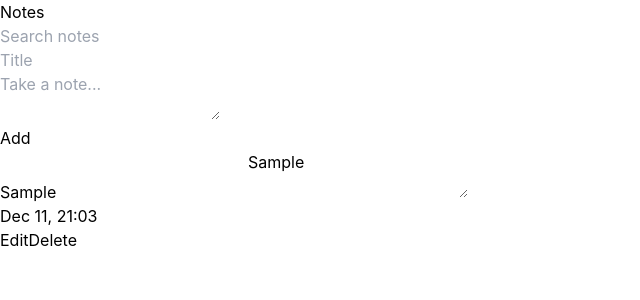
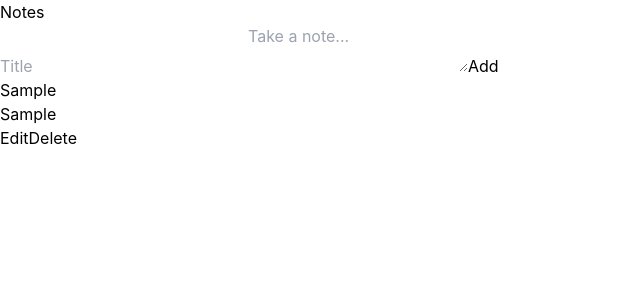
Before and after one commit to arehtunde/notes, a React (Create React App) app: page / in a window 1280 px wide. Both pictures are taken after typing "Sample", "Sample" into the empty fields and a click on the button "Add". Shown: the top 300 px of the page, without its empty margins (0-640 px from the left). Built offline with nearby package versions, Linux system fonts and the light colour scheme.

Commit message:
added edit and delete functionality && refactor code

```diff
--- a/src/App.js
+++ b/src/App.js
@@ -1,79 +1,96 @@
-import './App.css';
-import Header from './components/header';
+import { useState, useEffect } from 'react';
 import AddNote from './components/addNote';
-import EditNote from './components/editNote'
-import { Input } from './components/input'
-import { useState } from 'react';
+import EditNote from './components/editNote';
 
 const App = () => {
-  const [noteArray, setNoteArray] = useState([]);
-  const [search, setSearch] = useState('');
-  const [newNote, setNewNote] = useState({
+  const [edit, setEdit] = useState('');
+  const [text, setText] = useState({
     input: '', textarea: '',
   });
+  const noteList = localStorage.getItem('noteKey')
+    ? JSON.parse(localStorage.getItem('noteKey'))
+    : [];
+  const [noteArray, setNoteArray] = useState(noteList);
 
-  const handleSubmit = (event) => {
+  useEffect(() => {
+    const noteList = JSON.stringify(noteArray);
+    localStorage.setItem('noteKey', noteList);
+  }, [noteArray])
+
+  const handleChange = event => {
+    const value = event.target.value;
+
+    setText({
+      ...text,
+      [event.target.name]: value,
+    })
+  };
+
+  const handleSubmit = event => {
     event.preventDefault();
 
-    const date = new Date();
-    const options = {
-      month: 'short',
-      day: 'numeric',
-      hour: 'numeric',
-      minute: 'numeric',
-      hour12: false,
+    if (text.input === '' && text.textarea === '') {
+      return alert('Empty Note')
     };
 
     const noteObject = {
-      title: newNote.input,
-      content: newNote.textarea,
-      date: new Intl.DateTimeFormat('en-US', options).format(date),
+      title: text.input,
+      content: text.textarea,
       id: noteArray.length + 1,
-    }
+    };
 
-    setNoteArray(noteArray.concat(noteObject));
-    setNewNote({
+    setNoteArray([...noteArray, noteObject]);
+    setText({
       input: '', textarea: '',
-    })
+    });
   };
 
-  const handleChange = (event) => {
-    const value = event.target.value;
+  const deleteNote = idToDel => {
+    const filteredNote = noteArray.filter(note => note.id !== idToDel)
+    setNoteArray(filteredNote)
+  }
 
-    setNewNote({
-    ...newNote,
-    [event.target.name]: value,
+  const submitEdit = (event, idToEdit) => {
+    event.preventDefault();
+
+    const updatedNote = noteArray.map(note => {
+      if (note.id === idToEdit) {
+        return {
+          id: note.id,
+          title: event.target.input.value,
+          content: event.target.textarea.value,
+        }
+      } else {
+        return note;
+      }
     })
-  };
-
-  const handleSearch = (event) => {
-    const value = event.target.value;
-    setSearch(value)
-  };
-
-  const filterNotes = noteArray.filter(note =>
-    note.title.toLowerCase().includes(search.toLowerCase()) ||
-    note.content.toLowerCase().includes(search.toLowerCase())
-  );
+    setNoteArray(updatedNote)
+    setEdit('')
+  }
 
   return (
-    <div>
-      <Header />
-      <Input placeholder='Search notes' onChange={handleSearch} value={search} />
-      <form onSubmit={handleSubmit}>
-        <AddNote
-          value={newNote}
-          onChange={handleChange}
-        />
-        <button>Add</button>
-      </form>
+    <>
+      <h1>Notes</h1>
+      <AddNote
+        value={text}
+        onChange={handleChange}
+        onSubmit={handleSubmit}
+      />
 
       {
-        filterNotes.map(note =>
-          <EditNote note={note} key={note.id} />
-        )
+        noteArray.map(note => (
+          <div key={note.id}>
+            <EditNote
+              note={note}
+              edit={edit}
+              submitEdit={submitEdit}
+            />
+            <button onClick={() => setEdit(note.id)}>Edit</button>
+            <button onClick={() => deleteNote(note.id)}>Delete</button>
+          </div>
+        ))
       }
-    </div>
+    </>
   )
 };
 
--- a/src/components/addNote.js
+++ b/src/components/addNote.js
@@ -1,25 +1,22 @@
-import { Input, Textarea } from './input'
-
-const AddNote = ({value, onChange}) => {
+const AddNote = ({value, onChange, onSubmit}) => {
   return (
-    <>
-      <div>
-        <Input
+    <form onSubmit={onSubmit}>
+      <input
         name='input'
         placeholder='Title'
         value={value.input}
         onChange={onChange}
       />
-      </div>
-      <div>
-        <Textarea
+
+      <textarea
         name='textarea'
         placeholder='Take a note...'
         value={value.textarea}
         onChange={onChange}
       />
-      </div>
-    </>
+
+      <button>Add</button>
+    </form>
   )
 };
 
--- a/src/components/editNote.js
+++ b/src/components/editNote.js
@@ -1,43 +1,27 @@
-import { useState } from 'react';
-import { Input, Textarea } from './input'
+const EditNote = ({note, edit, submitEdit}) => {
+  if (note.id !== edit) {
+    return (
+      <>
+        <div>{note.title}</div>
+        <div>{note.content}</div>
+      </>
+    )
+  } else {
+    return (
+      <form onSubmit={(e) => submitEdit(e, note.id)}>
+        <input
+          name='input'
+          defaultValue={note.title}
+        />
 
-const EditNote = ({note}) => {
-  const [edit, setEdit] = useState({
-    title: note.title,
-    content: note.content,
-  });
-
-  const handleSubmit = (event) => {
-    event.preventDefault();
-  };
-
-  const handleEdit = (event) => {
-    const value = event.target.value;
-
-    setEdit({
-      ...edit,
-      [event.target.name]: value,
-    })
-  };
-
-  return (
-    <form onSubmit={handleSubmit}>
-      <Input
-        name='title'
-        value={edit.title}
-        onChange={handleEdit}
-      />
-
-      <Textarea
-        name='content'
-        value={edit.content}
-        onChange={handleEdit}
-      />
-      <p>{note.date}</p>
-      <button>Edit</button>
-      <button>Delete</button>
-    </form>
-  )
+        <textarea
+          name='textarea'
+          defaultValue={note.content}
+        />
+        <button>Submit</button>
+      </form>
+    )
+  }
 };
 
 export default EditNote;
--- a/src/components/input.js
+++ /dev/null
@@ -1,28 +0,0 @@
-const Input = (props) => {
-  const { value, onChange, name, placeholder } = props;
-
-  return (
-    <input
-      type='text'
-      placeholder={placeholder}
-      name={name}
-      value={value}
-      onChange={onChange}
-    />
-  )
-};
-
-const Textarea = (props) => {
-  const { value, onChange, name, placeholder } = props;
-
-  return (
-    <textarea
-      placeholder={placeholder}
-      name={name}
-      value={value}
-      onChange={onChange}
-    />
-  )
-};
-
-export { Input, Textarea };
```
Also changed, not shown: 1 other file (tests, documents, lock files or other folders). Lines whose indentation alone changed are shown as unchanged.
